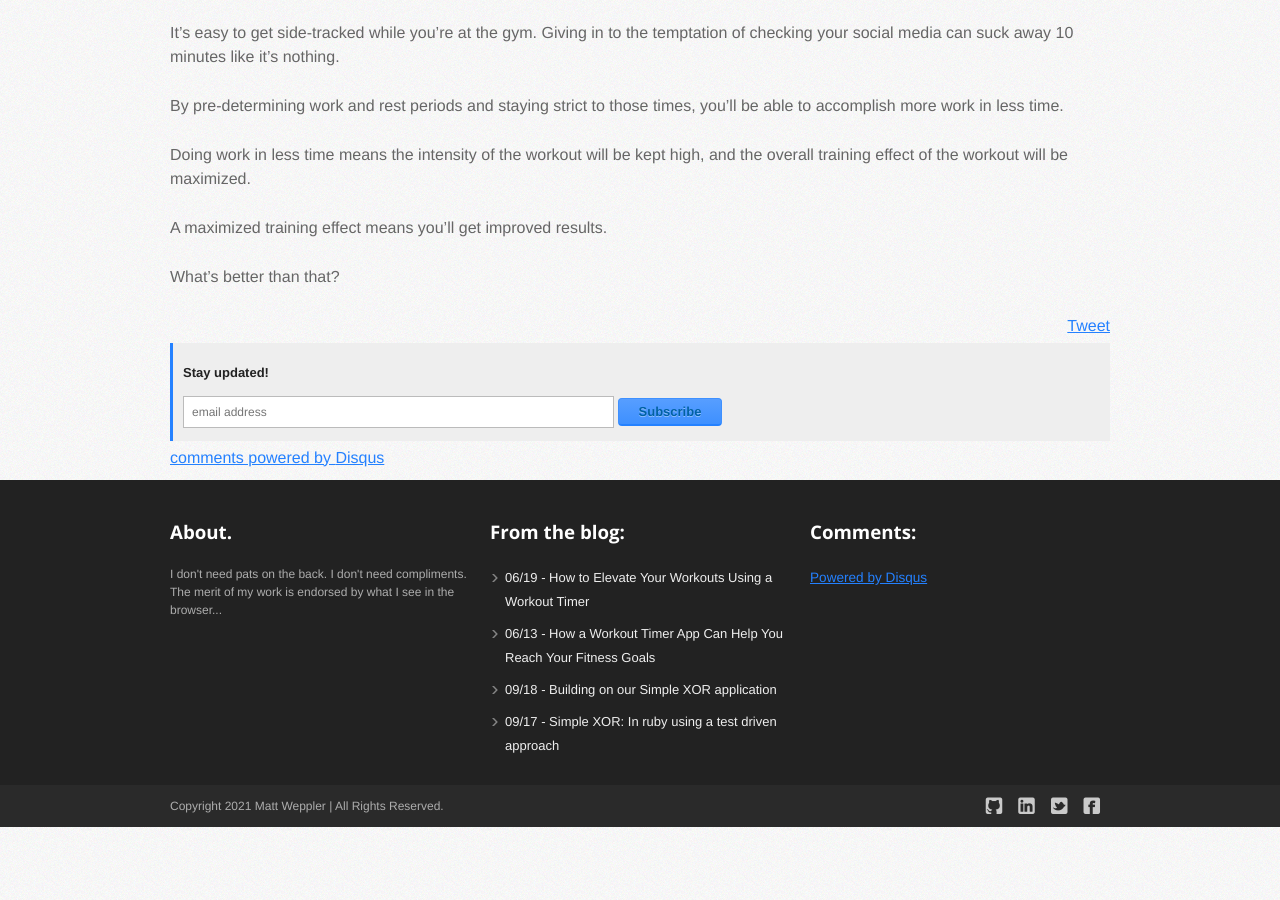
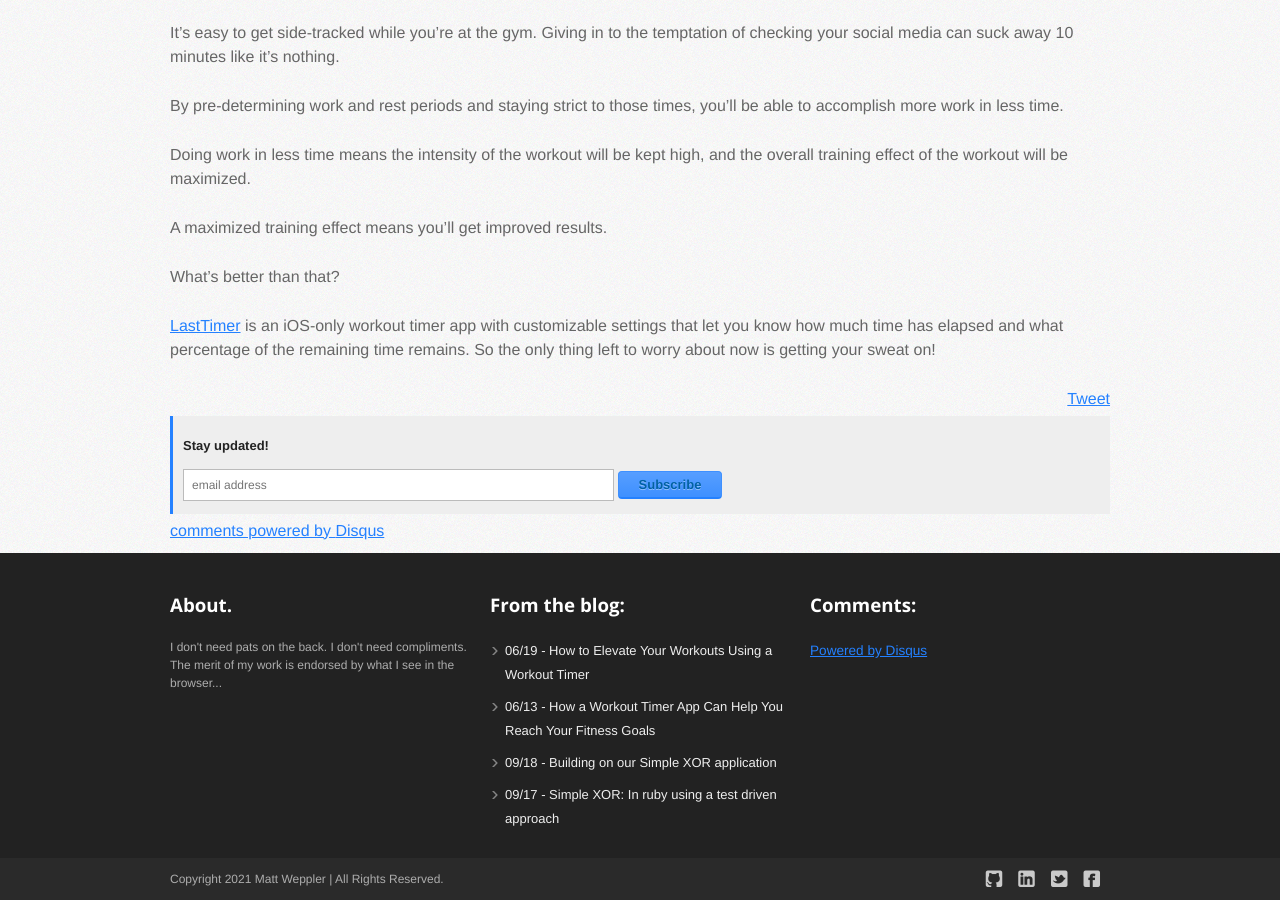
Before and after one commit to mweppler/mweppler.github.com, a Jekyll site: the page built from _posts/2021-06-19-elevate-your-workouts-using-lasttimer.md, in a window 1280 px wide and 900 px high, scrolled down 13144 px. Built offline with Jekyll 4.4.1, drawn with Linux system fonts in a browser that asks for light colours; nearby versions of some CDN libraries; comment, search, counter and statistics services are not loaded; before the commit the page ends 13971 px from its top, so only the background shows below that.

Commit message:
update: add lasttimer download link to last post

```diff
--- a/_posts/2021-06-19-elevate-your-workouts-using-lasttimer.md
+++ b/_posts/2021-06-19-elevate-your-workouts-using-lasttimer.md
@@ -393,3 +393,5 @@ Doing work in less time means the intensity of the workout will be kept high, an
 A maximized training effect means you'll get improved results.
 
 What's better than that?
+
+<a href="https://apps.apple.com/us/app/lasttimer/id1571153200" target="_blank">LastTimer</a> is an iOS-only workout timer app with customizable settings that let you know how much time has elapsed and what percentage of the remaining time remains. So the only thing left to worry about now is getting your sweat on!
```
